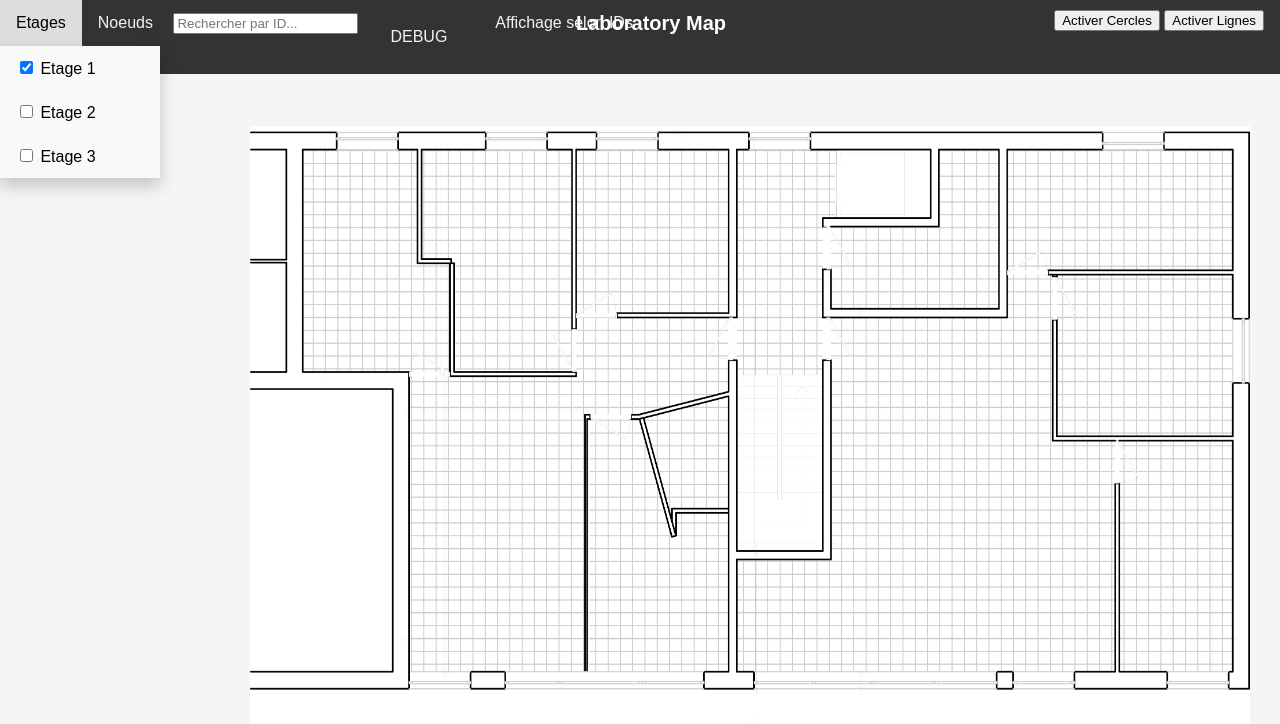
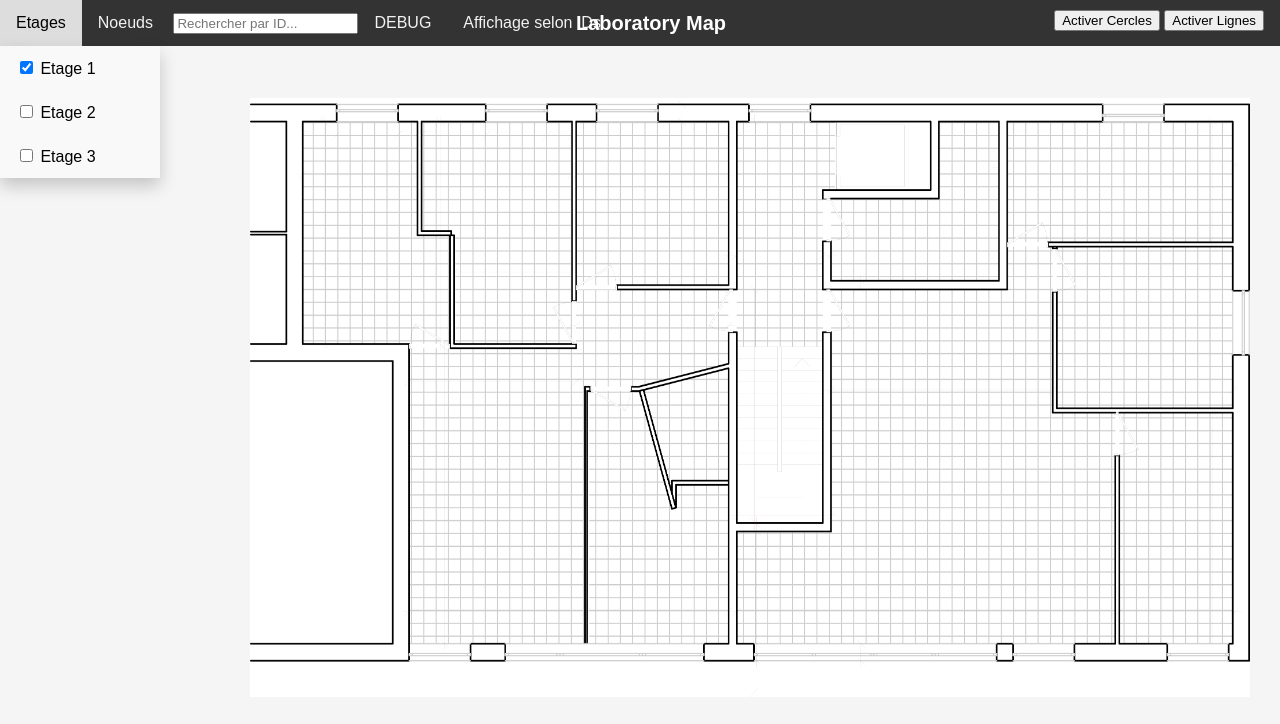
Before and after one commit to IUT-Blagnac/SAE-ALT-S3-Dev-23-24-LocURa-Equipe-3A04, a PHP site: page / in a window 1280 px wide. Shown: the top 724 px of the page. Run offline with PHP 8.4, Linux system fonts and the light colour scheme; data that the repository does not hold is empty.

Commit message:
update navbar

```diff
--- a/Projet/app/Styles/style.css
+++ b/Projet/app/Styles/style.css
@@ -92,7 +92,7 @@ body {
     display: block;
     color: #f2f2f2;
     text-align: center;
-    padding: 14px 16px;
+    padding: 0;
     text-decoration: none;
 }
 
```
